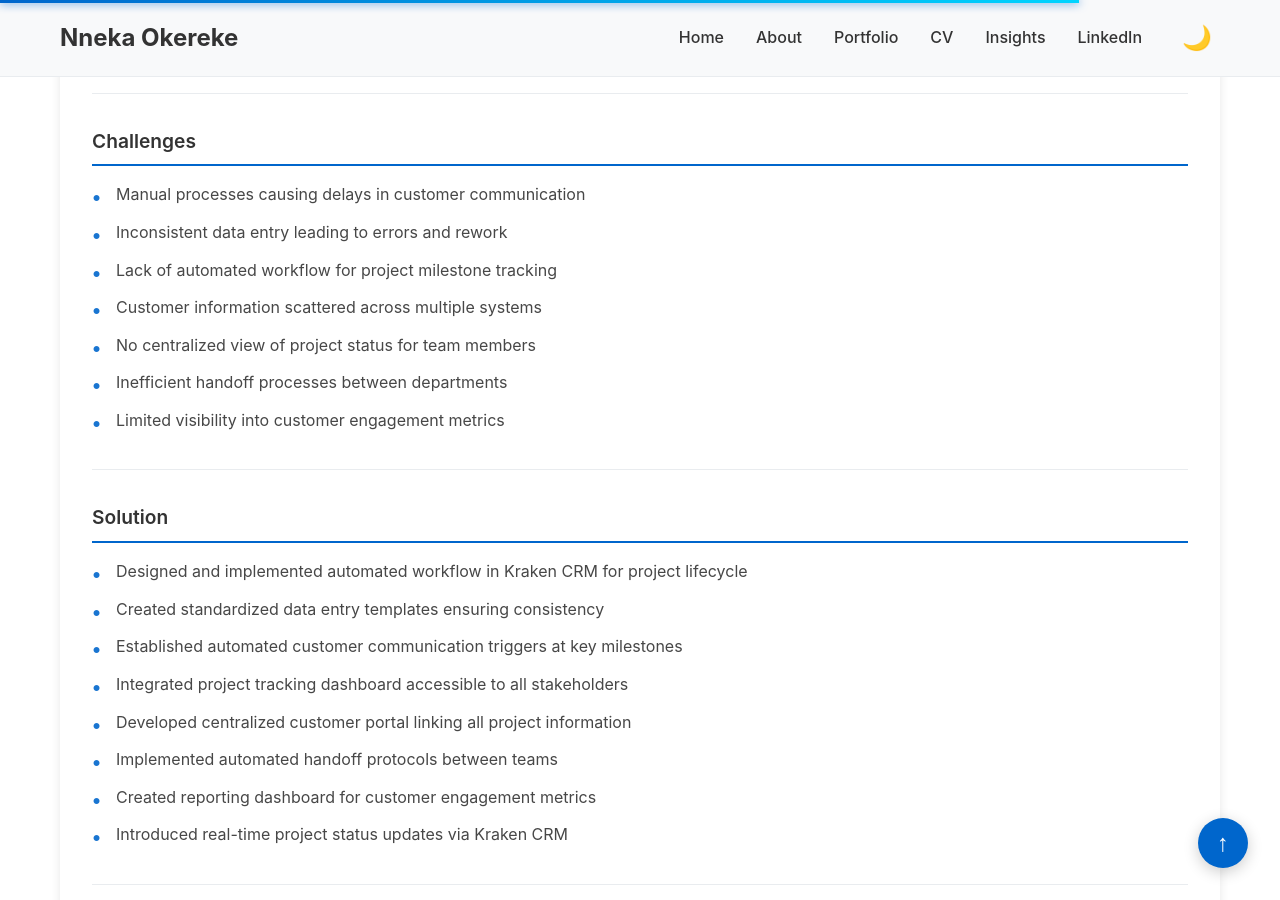
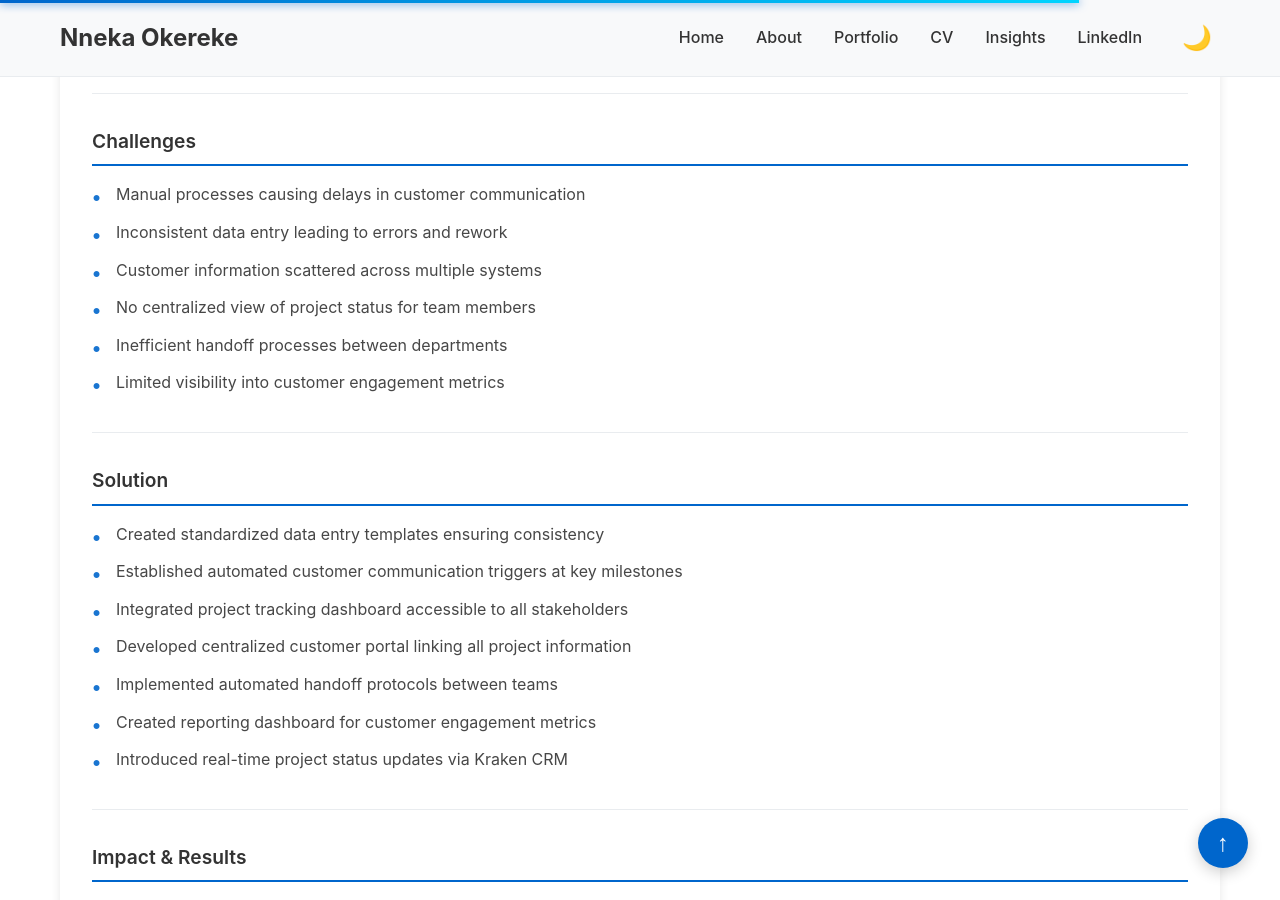
Before and after one commit to nnekaokereke/nnekaokereke.github.io, a Jekyll site: the page built from portfolio.html, in a window 1280 px wide and 900 px high, scrolled down 8954 px. Built offline with Jekyll 4.4.1, drawn with Linux system fonts in a browser that asks for light colours.

Commit message:
Remove automated-workflow bullets from CRM case study

```diff
--- a/portfolio.html
+++ b/portfolio.html
@@ -366,7 +366,6 @@ title: Projects
                         <ul>
                             <li>Manual processes causing delays in customer communication</li>
                             <li>Inconsistent data entry leading to errors and rework</li>
-                            <li>Lack of automated workflow for project milestone tracking</li>
                             <li>Customer information scattered across multiple systems</li>
                             <li>No centralized view of project status for team members</li>
                             <li>Inefficient handoff processes between departments</li>
@@ -377,7 +376,6 @@ title: Projects
                     <div class="case-section">
                         <h4 class="case-section-title">Solution</h4>
                         <ul>
-                            <li>Designed and implemented automated workflow in Kraken CRM for project lifecycle</li>
                             <li>Created standardized data entry templates ensuring consistency</li>
                             <li>Established automated customer communication triggers at key milestones</li>
                             <li>Integrated project tracking dashboard accessible to all stakeholders</li>
```
